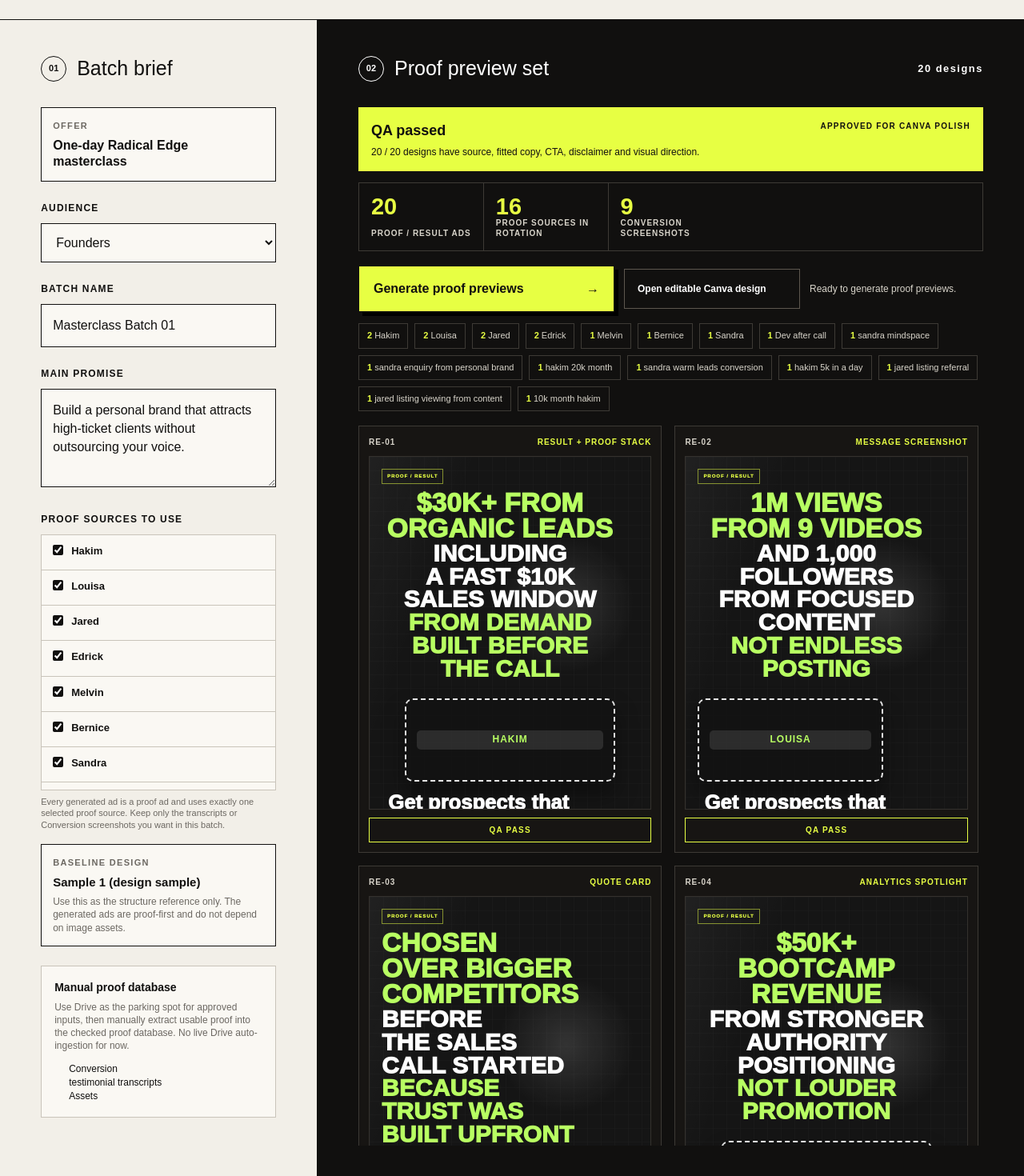
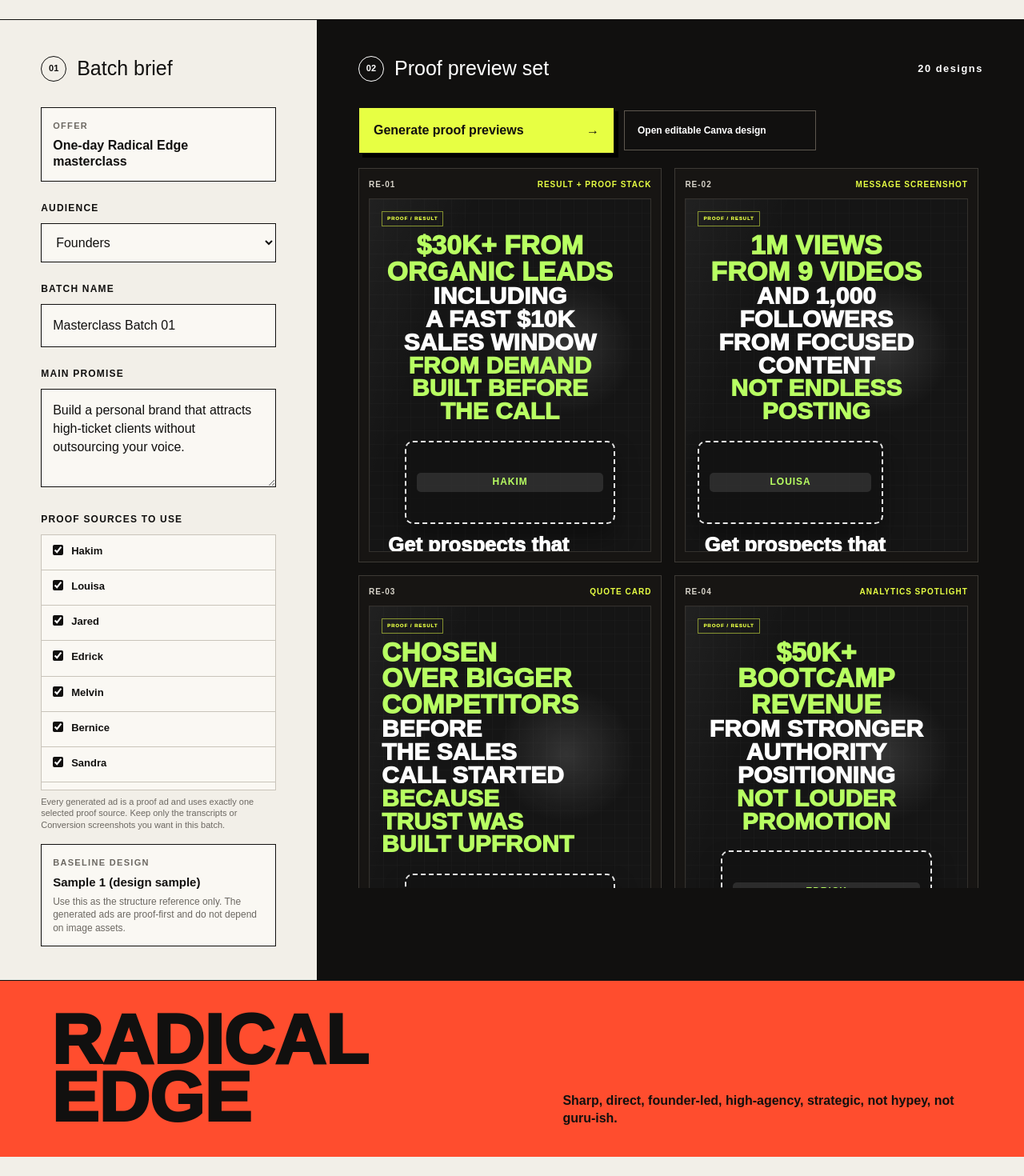
Before and after one commit to zix-b/radical-edge-static-ads-creator, a Next.js app: page / in a window 1280 px wide. Shown: the part 120-1590 px from the top of the page at 80% size. After the commit the page ends 1566 px from the top, so only its background shows below. Built offline with nearby package versions, Linux system fonts and the light colour scheme.

Commit message:
Remove proof preview scaffolding UI

```diff
--- a/app/globals.css
+++ b/app/globals.css
@@ -31,11 +31,6 @@ select:focus, textarea:focus, input:focus { box-shadow:0 0 0 3px var(--acid); }
 .fixed-offer span { font-size:11px; font-weight:900; text-transform:uppercase; letter-spacing:.12em; color:var(--muted); }
 .fixed-offer b { font-size:16px; line-height:1.25; }
 .hint { display:block; color:var(--muted); font-size:11px; margin-top:7px; line-height:1.35; }
-.proof-treatment-grid { display:grid; gap:8px; margin-top:16px; }
-.treatment-card { border:1px solid var(--line); background:#faf8f3; padding:12px; display:grid; gap:5px; }
-.treatment-card b { font-size:12px; text-transform:uppercase; letter-spacing:.08em; }
-.treatment-card span { color:var(--muted); font-size:12px; font-weight:900; }
-.treatment-card p { margin:0; color:var(--muted); font-size:11px; line-height:1.35; }
 .mode-grid { display:grid; grid-template-columns:repeat(2,minmax(0,1fr)); gap:8px; }
 .mode-grid button { min-height:48px; border:1px solid var(--line); background:transparent; padding:11px 12px; text-align:left; font-size:12px; font-weight:900; }
 .mode-grid button:hover, .mode-grid button.active { background:var(--ink); color:white; border-color:var(--ink); }
@@ -51,35 +46,11 @@ select:focus, textarea:focus, input:focus { box-shadow:0 0 0 3px var(--acid); }
 .proof-row { align-items:flex-start; }
 .proof-row b { display:block; margin-bottom:3px; }
 .proof-row small { display:block; color:var(--muted); font-size:12px; line-height:1.25; font-weight:800; }
-.source-card { margin-top:24px; border:1px solid var(--line); background:#faf8f3; padding:16px; }
-.source-card b { display:block; font-size:14px; margin-bottom:6px; }
-.source-card p { color:var(--muted); font-size:12px; line-height:1.35; margin:0 0 12px; }
-.source-card ul { margin:0; padding-left:18px; }
-.source-card li { font-size:12px; line-height:1.45; }
-.source-card a { color:var(--ink); text-decoration-thickness:1px; text-underline-offset:3px; }
-.batch-summary { display:grid; grid-template-columns:repeat(5,minmax(0,1fr)); border:1px solid #3d3a35; margin-bottom:18px; }
-.batch-summary div { min-height:84px; padding:15px; border-right:1px solid #3d3a35; display:flex; flex-direction:column; justify-content:space-between; }
-.batch-summary div:last-child { border-right:0; }
-.batch-summary b { color:var(--acid); font-size:29px; line-height:1; }
-.batch-summary span { color:#d8d4ca; font-size:10px; text-transform:uppercase; letter-spacing:.1em; font-weight:900; line-height:1.25; }
-.qa-card { border:1px solid #3d3a35; padding:15px; margin-bottom:14px; display:flex; justify-content:space-between; gap:16px; align-items:start; }
-.qa-card.pass { background:#e7ff43; color:#11100f; border-color:#e7ff43; }
-.qa-card.check { background:#2a211f; color:#f2efe8; border-color:#ff4d2e; }
-.qa-card b { display:block; font-size:18px; margin-bottom:5px; }
-.qa-card span { display:block; font-size:12px; line-height:1.35; }
-.qa-card small { flex:0 0 auto; font-size:10px; letter-spacing:.12em; text-transform:uppercase; font-weight:900; }
-.qa-issues { border:1px solid #5d574f; margin:-4px 0 14px; padding:12px 14px; display:grid; gap:8px; }
-.qa-issues p { margin:0; color:#f2efe8; font-size:12px; line-height:1.35; }
-.qa-issues b { color:#ff4d2e; }
-.actions-bar { display:grid; grid-template-columns:minmax(220px,320px) minmax(160px,220px) 1fr; gap:12px; align-items:center; margin-bottom:14px; }
-.actions-bar>span { color:#d8d4ca; font-size:12px; }
+.actions-bar { display:grid; grid-template-columns:minmax(220px,320px) minmax(180px,240px); gap:12px; align-items:center; margin-bottom:18px; }
 .generate { width:100%; padding:16px 18px; border:1px solid var(--ink); background:var(--acid); color:var(--ink); font-weight:900; text-align:left; display:flex; justify-content:space-between; box-shadow:5px 5px 0 #000; text-decoration:none; }
 .generate:active { transform:translate(3px,3px); box-shadow:2px 2px 0 #000; }
 .secondary-action { width:100%; min-height:49px; padding:15px 16px; border:1px solid #5d574f; background:transparent; color:white; font-size:12px; font-weight:900; text-align:left; }
 .secondary-action:hover { background:white; color:var(--ink); }
-.asset-coverage { display:flex; flex-wrap:wrap; gap:8px; margin-bottom:18px; }
-.asset-coverage span { border:1px solid #3d3a35; color:#d8d4ca; padding:8px 10px; font-size:11px; line-height:1.2; }
-.asset-coverage b { color:var(--acid); }
 .design-grid { display:grid; grid-template-columns:repeat(2,minmax(280px,1fr)); gap:16px; max-height:900px; overflow:auto; padding-right:6px; }
 .design-card { border:1px solid #3d3a35; background:#171513; padding:12px; display:grid; gap:10px; min-height:390px; }
 .design-meta { display:flex; justify-content:space-between; align-items:start; gap:10px; color:#d8d4ca; font-size:10px; text-transform:uppercase; letter-spacing:.1em; font-weight:900; }
@@ -103,11 +74,6 @@ select:focus, textarea:focus, input:focus { box-shadow:0 0 0 3px var(--acid); }
 .sample-bottom p span { display:block; color:#b8ff62; }
 .sample-bottom i { display:block; width:38%; height:2px; background:white; margin:0 0 9px; }
 .sample-bottom strong { display:block; font-size:clamp(9px,1.2vw,14px); line-height:1.04; font-weight:1000; max-width:72%; }
-.design-card>p { color:#d8d4ca; font-size:11px; line-height:1.35; margin:0; }
-.asset-used { color:#f2efe8; font-size:10px; line-height:1.25; }
-.design-qa { display:inline-flex; justify-content:center; border:1px solid currentColor; padding:7px 8px; font-size:10px; letter-spacing:.12em; text-transform:uppercase; font-weight:900; }
-.design-qa.pass { color:var(--acid); }
-.design-qa.check { color:#ff4d2e; }
 .design-2 .proof-slot { margin-left:0; width:72%; }
 .design-3 .mock-static-ad h3 { text-align:left; max-width:78%; }
 .design-4 .sample-bottom { max-width:82%; }
@@ -149,7 +115,6 @@ footer p { max-width:520px; font-weight:800; line-height:1.35; }
 @media (max-width:1050px) {
   .batch-studio { grid-template-columns:1fr; }
   .brief-panel { border-right:0; border-bottom:1px solid var(--ink); }
-  .batch-summary { grid-template-columns:repeat(3,minmax(0,1fr)); }
   .design-grid { grid-template-columns:1fr; }
 }
 @media (max-width:680px) {
@@ -157,8 +122,7 @@ footer p { max-width:520px; font-weight:800; line-height:1.35; }
   .hero { align-items:start; flex-direction:column; padding-top:42px; }
   .hero.compact { padding-top:22px; padding-bottom:22px; }
   .hero br { display:none; }
-  .batch-summary, .actions-bar, .mode-grid, .design-grid { grid-template-columns:1fr; }
-  .batch-summary div { border-right:0; border-bottom:1px solid #3d3a35; }
+  .actions-bar, .mode-grid, .design-grid { grid-template-columns:1fr; }
   footer { align-items:start; flex-direction:column; }
   footer span { font-size:44px; }
 }
--- a/app/page.tsx
+++ b/app/page.tsx
@@ -15,12 +15,6 @@ type ProofSource = {
   displayProof: string;
   sourceType: "Transcript" | "Conversion";
   treatment: ProofTreatment;
-};
-type QaResult = {
-  adId: string;
-  label: string;
-  status: "Pass" | "Check";
-  issues: string[];
 };
 
 type AdRow = {
@@ -67,7 +61,6 @@ const offer = "One-day Radical Edge masterclass";
 const editableCanvaDesignUrl = "https://www.canva.com/d/uYs98sQB9EOSXnn";
 const audiences = ["Founders", "Coaches / consultants", "Financial advisers", "Real estate agents", "Educators / experts", "Service providers"];
 
-const allowedDriveFolders = proofDatabase.allowedDriveFolders;
 const testimonialSources: ProofSource[] = proofDatabase.clients
   .filter((client) => client.name !== "Custom proof")
   .map((client) => ({
@@ -326,63 +319,11 @@ function buildRows({
   });
 }
 
-function qaDesigns(designs: AdRow[], baselineDesign: string, selectedProofs: ProofSource[]): QaResult[] {
-  return designs.map((design) => {
-    const issues: string[] = [];
-    const proofText = design["Proof / Evidence"];
-    const middleText = design["Middle Text"];
-
-    if (!design["Top Text"].trim()) issues.push("Missing top text");
-    if (!middleText.trim()) issues.push("Missing middle proof/message");
-    if (!design["Bottom Text"].includes("Join the masterclass")) issues.push("Missing masterclass CTA");
-    if (!design["Bottom Text"].includes("Results vary")) issues.push("Missing results disclaimer");
-    if (!design["Visual Direction"].trim()) issues.push("Missing visual direction");
-    if (!design["Asset Needed"].trim()) issues.push("Missing asset instruction");
-    if (!design["Baseline Design"].includes("Sample 1") && !/design sample/i.test(design["Baseline Design"])) {
-      issues.push("Baseline should come from the Assets design sample");
-    }
-    if (!design["Visual Direction"].includes(baselineDesign)) {
-      issues.push("Visual direction must reference the Sample 1 baseline");
-    }
-    if (design["Top Text"].length > 120) issues.push("Top text may be too long for 1080 x 1350");
-    if (middleText.length > 260) issues.push("Generated proof copy was not auto-fitted");
-    if (design["Angle Type"] !== "Proof / Result") issues.push("Generated ad must stay proof/result only");
-    if (design["Proof Source Type"] === "Transcript" && design["Center Mode"] !== "Copy-only proof") {
-      issues.push("Transcript sources must use copy-only proof");
-    }
-    if (design["Proof Source Type"] === "Transcript" && /^Proof:/i.test(middleText)) {
-      issues.push("Transcript proof should not be pasted into the center block");
-    }
-    if (design["Proof Treatment"] === "Screenshot proof" && design["Center Mode"] !== "Screenshot proof") {
-      issues.push("Screenshot proofs must use the center image slot");
-    }
-    if (design["Proof Treatment"] === "Screenshot proof" && !design["Proof File ID"]) {
-      issues.push("Conversion screenshot is missing a Drive file ID");
-    }
-    if (/Read image\/OCR|Conversion screenshot from Drive|Analytics proof from Drive|Verify exact/i.test(proofText)) {
-      issues.push("Internal proof hygiene notes leaked into public copy");
-    }
-    if (/Approved proof goes here after the source is verified/i.test(proofText)) {
-      issues.push("Selected proof source needs manual proof copy before Canva approval");
-    }
-    if (selectedProofs.length === 0) {
-      issues.push("Select at least one proof source for proof ads");
-    }
-    return {
-      adId: design["Ad ID"],
-      label: design["Canva Layout Type"],
-      status: issues.length ? "Check" : "Pass",
-      issues,
-    };
-  });
-}
-
 export default function Home() {
   const [audience, setAudience] = useState("Founders");
   const [mainPromise, setMainPromise] = useState("Build a personal brand that attracts high-ticket clients without outsourcing your voice.");
   const [selectedProofLabels, setSelectedProofLabels] = useState<string[]>(proofSources.filter(hasUsablePublicProof).map((source) => source.label));
   const [batchName, setBatchName] = useState("Masterclass Batch 01");
-  const [status, setStatus] = useState("Ready to generate proof previews.");
   const [variantSeed, setVariantSeed] = useState(0);
   const selectedProofs = useMemo(
     () => proofSources.filter((source) => selectedProofLabels.includes(source.label)),
@@ -393,16 +334,6 @@ export default function Home() {
     () => buildRows({ audience, mainPromise, selectedProofs, batchName, baselineDesign, variantSeed }),
     [audience, mainPromise, selectedProofs, batchName, variantSeed],
   );
-  const qaResults = useMemo(() => qaDesigns(designs, baselineDesign, selectedProofs), [designs, selectedProofs]);
-  const qaIssues = qaResults.filter((result) => result.issues.length);
-  const qaPassed = qaIssues.length === 0 && designs.length === 20;
-  const proofCoverage = useMemo(
-    () => selectedProofs.map((source) => ({
-      client: source.client,
-      count: designs.filter((design) => design.Notes.includes(`Proof source: ${source.client}.`)).length,
-    })),
-    [designs, selectedProofs],
-  );
 
   function toggleProof(label: string) {
     setSelectedProofLabels((current) => current.includes(label) ? current.filter((item) => item !== label) : [...current, label]);
@@ -410,11 +341,6 @@ export default function Home() {
 
   function generateProofPreviews() {
     setVariantSeed((current) => current + 1);
-    if (qaPassed) {
-      setStatus(`Regenerated ${designs.length} checked proof previews from ${baselineDesign}`);
-    } else {
-      setStatus(`Regenerated with auto-fit copy. ${qaIssues.length} check${qaIssues.length === 1 ? "" : "s"} still need review.`);
-    }
   }
 
   return (
@@ -468,47 +394,13 @@ export default function Home() {
             <p>Use this as the structure reference only. The generated ads are proof-first and do not depend on image assets.</p>
           </div>
 
-          <div className="source-card">
-            <b>Manual proof database</b>
-            <p>Use Drive as the parking spot for approved inputs, then manually extract usable proof into the checked proof database. No live Drive auto-ingestion for now.</p>
-            <ul>
-              {allowedDriveFolders.map((folder) => (
-                <li key={folder.url}><a href={folder.url} target="_blank" rel="noreferrer">{folder.label}</a></li>
-              ))}
-            </ul>
-          </div>
         </aside>
 
         <section className="design-panel">
           <div className="section-heading light"><span>02</span><h2>Proof preview set</h2><small>{designs.length} designs</small></div>
-          <div className={qaPassed ? "qa-card pass" : "qa-card check"}>
-            <div>
-              <b>{qaPassed ? "QA passed" : "Needs design check"}</b>
-              <span>{qaPassed ? "20 / 20 designs have source, fitted copy, CTA, disclaimer and visual direction." : `${qaIssues.length} design${qaIssues.length === 1 ? "" : "s"} could not be auto-fitted. Regenerate or remove the longest proof source.`}</span>
-            </div>
-            <small>{qaPassed ? "Approved for Canva polish" : "Draft only"}</small>
-          </div>
-          {qaIssues.length > 0 && (
-            <div className="qa-issues">
-              {qaIssues.slice(0, 6).map((result) => (
-                <p key={result.adId}><b>{result.adId}</b> {result.issues.join("; ")}</p>
-              ))}
-            </div>
-          )}
-          <div className="batch-summary">
-            <div><b>{designs.length}</b><span>Proof / Result Ads</span></div>
-            <div><b>{selectedProofs.length}</b><span>Proof Sources In Rotation</span></div>
-            <div><b>{designs.filter((design) => design["Proof Treatment"] === "Screenshot proof").length}</b><span>Conversion Screenshots</span></div>
-          </div>
           <div className="actions-bar">
             <button className="generate" onClick={generateProofPreviews}>Generate proof previews <span>→</span></button>
             <a className="secondary-action link-action" href={editableCanvaDesignUrl} target="_blank" rel="noreferrer">Open editable Canva design</a>
-            <span>{status}</span>
-          </div>
-          <div className="asset-coverage proof-coverage">
-            {proofCoverage.map((item) => (
-              <span key={item.client}><b>{item.count}</b> {item.client}</span>
-            ))}
           </div>
 
           <div className="design-grid">
@@ -539,9 +431,6 @@ export default function Home() {
                     <strong>Learn how this happened inside the one-day masterclass</strong>
                   </div>
                 </div>
-                <span className={qaResults[index].status === "Pass" ? "design-qa pass" : "design-qa check"}>
-                  {qaResults[index].status === "Pass" ? "QA pass" : "Needs check"}
-                </span>
               </article>
             );})}
           </div>
```
